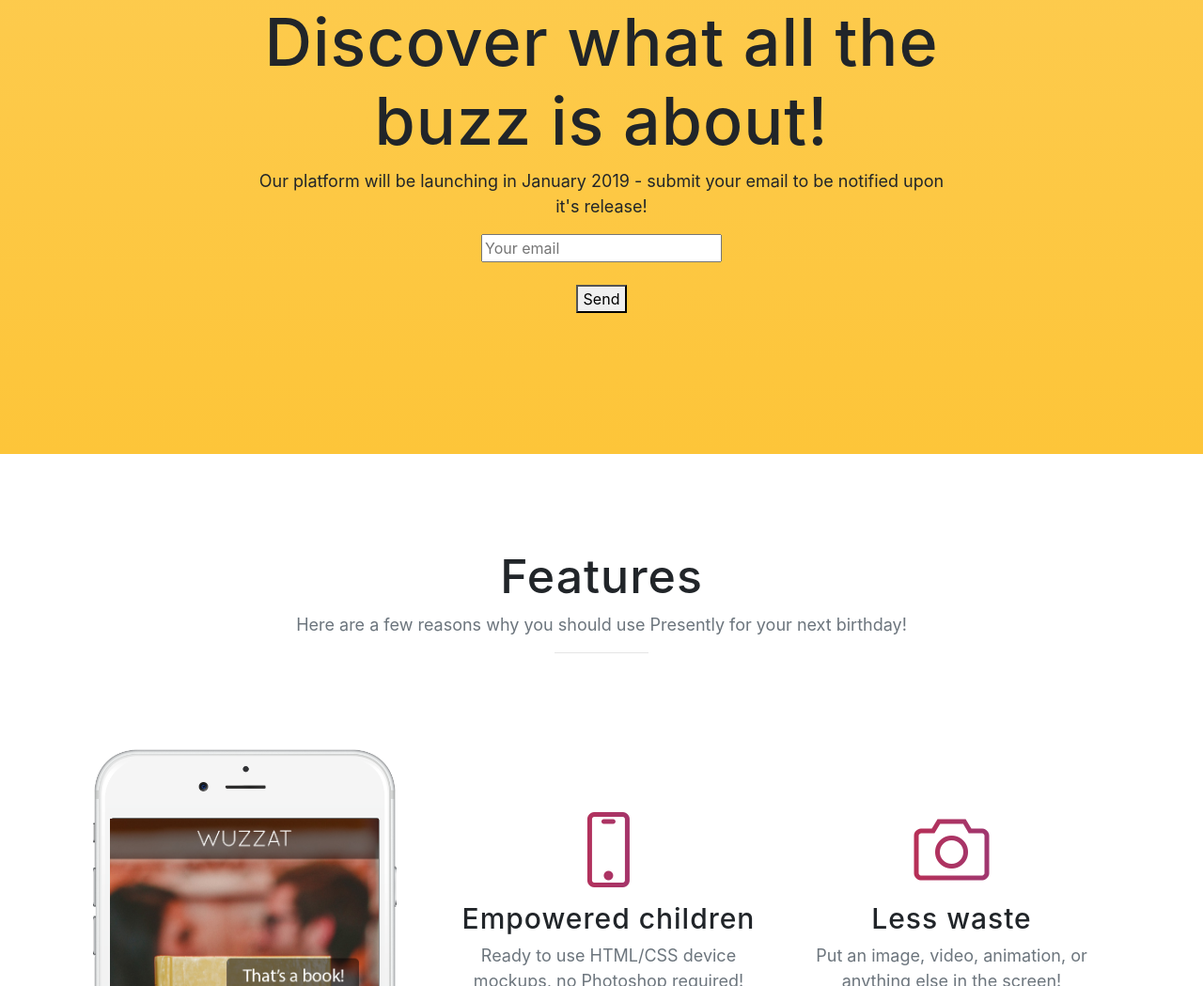
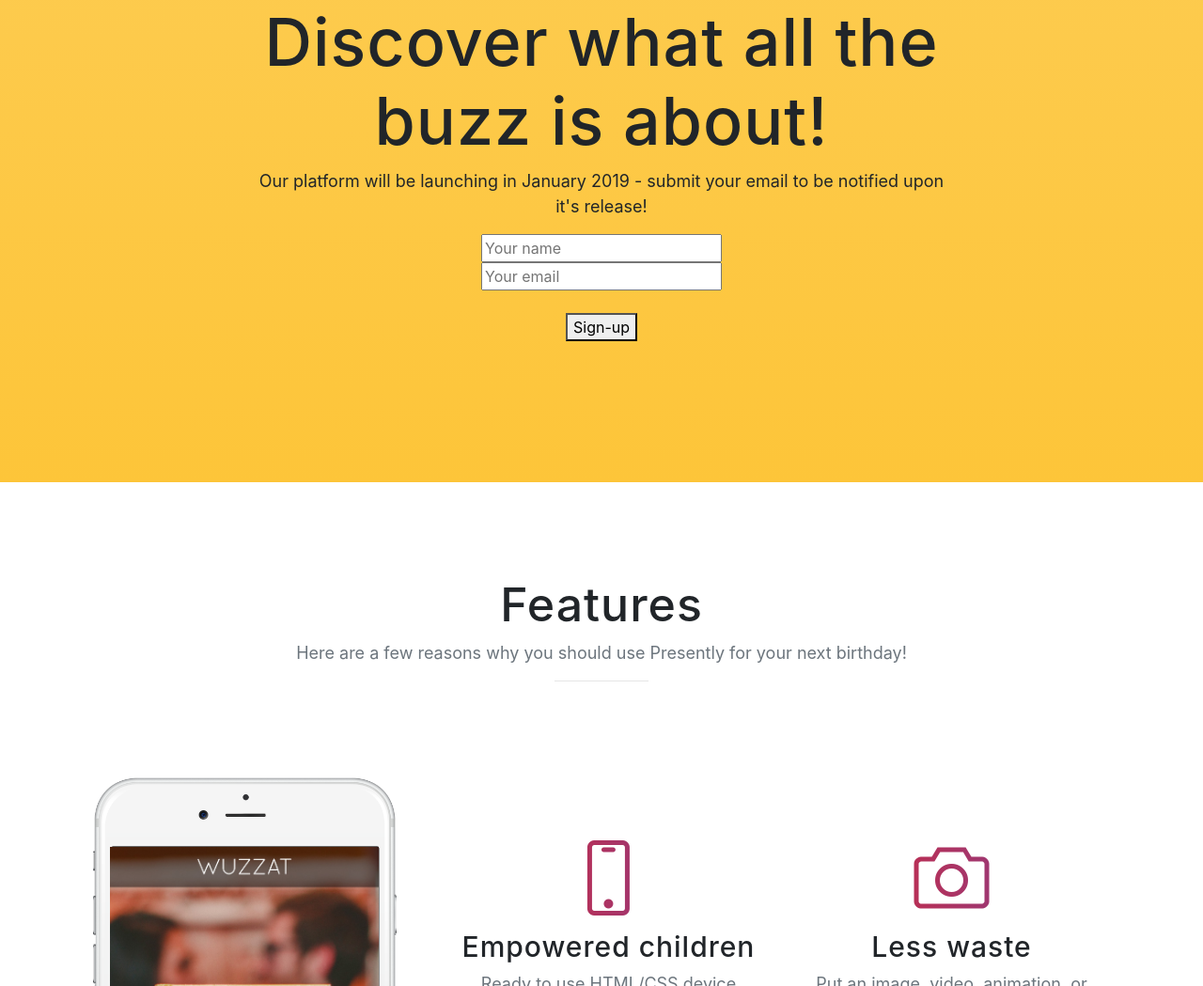
Before and after one commit to dalkat/presently.github.io, a website with bundled scripts: page index.html in a window 1280 px wide. Shown: the part 947-1996 px from the top of the page at 94% size. Built offline with nearby package versions, Linux system fonts and the light colour scheme; files whose address does not match are found by name; a web font is replaced by a local one.

Commit message:
contact form tweak

```diff
--- a/index.html
+++ b/index.html
@@ -90,10 +90,11 @@
             <p>Our platform will be launching in January 2019 - submit your email to be notified upon it's release!</p>
             <div class="badges">
               <form method="POST" action="https://formspree.io/dkatan.77@gmail.com">
+                <input type="text" name="name" placeholder="Your name"><br>
                 <input type="email" name="_replyto" placeholder="Your email"><br>
                 <input type="hidden" name="_subject" value="Presently signup"><br>
                 <input type="hidden" name="_next" value="https://presently.fun"/>
-                <button type="submit">Send</button>
+                <button type="submit">Sign-up</button>
               </form>
             </div>
           </div>
```
Also changed, not shown: img/bg-cta.jpg (deleted).
